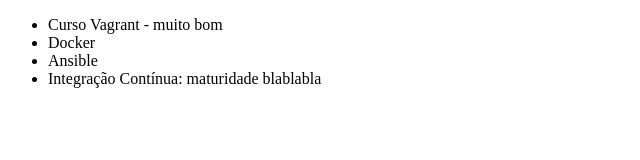
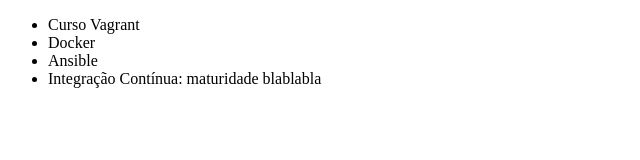
Before and after one commit to Ana-Neuber/alura-git-e-github, a plain HTML site: page index.html in a window 1280 px wide. Shown: the full height of the page, 0-640 px from the left. Drawn offline with Linux system fonts and the light colour scheme.

Commit message:
Revert "fix: course name"
This reverts commit 995a78cebc42063f3f9dfa5520437c65786ea43f.

```diff
--- a/index.html
+++ b/index.html
@@ -6,7 +6,7 @@
 </head>
 <body>
     <ul>
-        <li>Curso Vagrant - muito bom</li>
+        <li>Curso Vagrant</li>
         <li>Docker</li>
         <li>Ansible</li>
         <li>Integração Contínua: maturidade blablabla</li>
```
